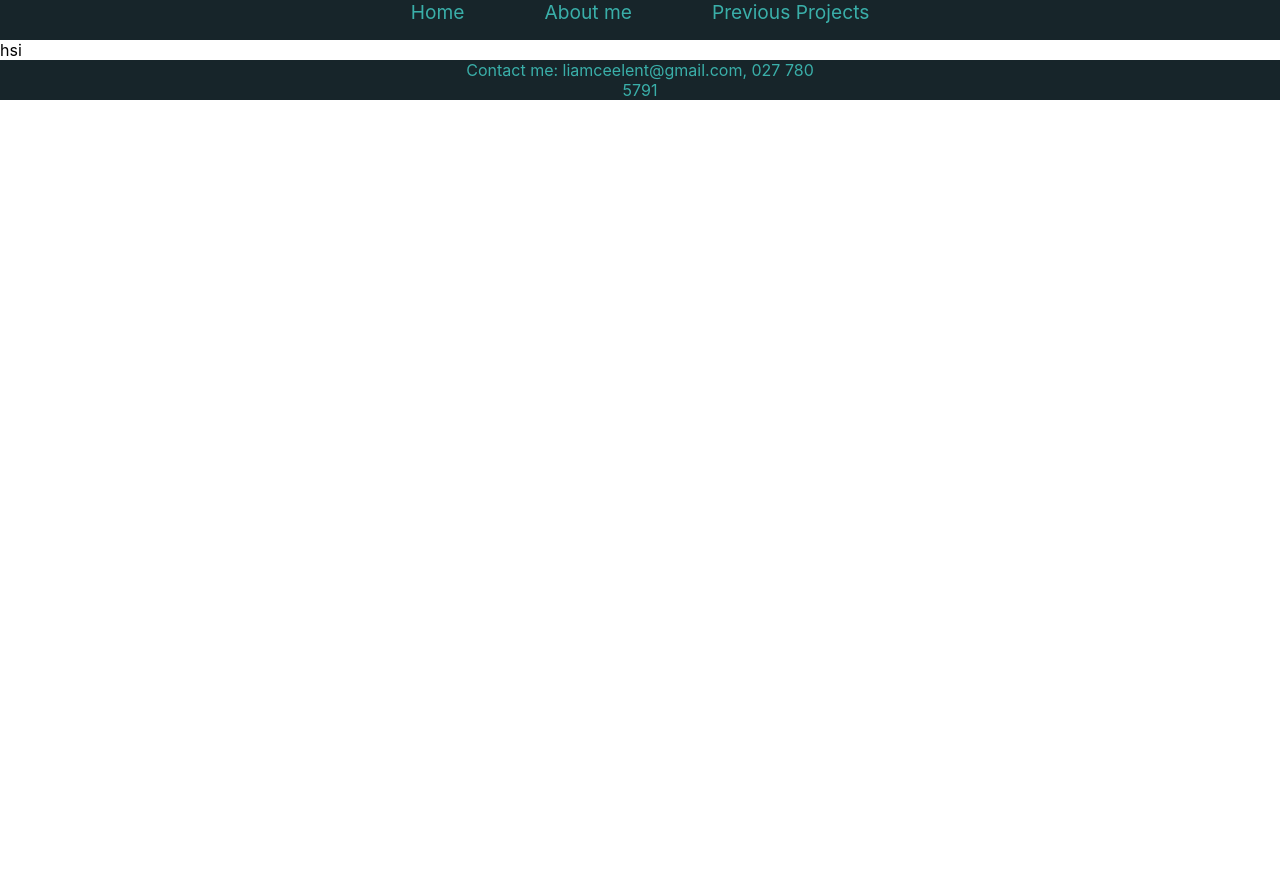
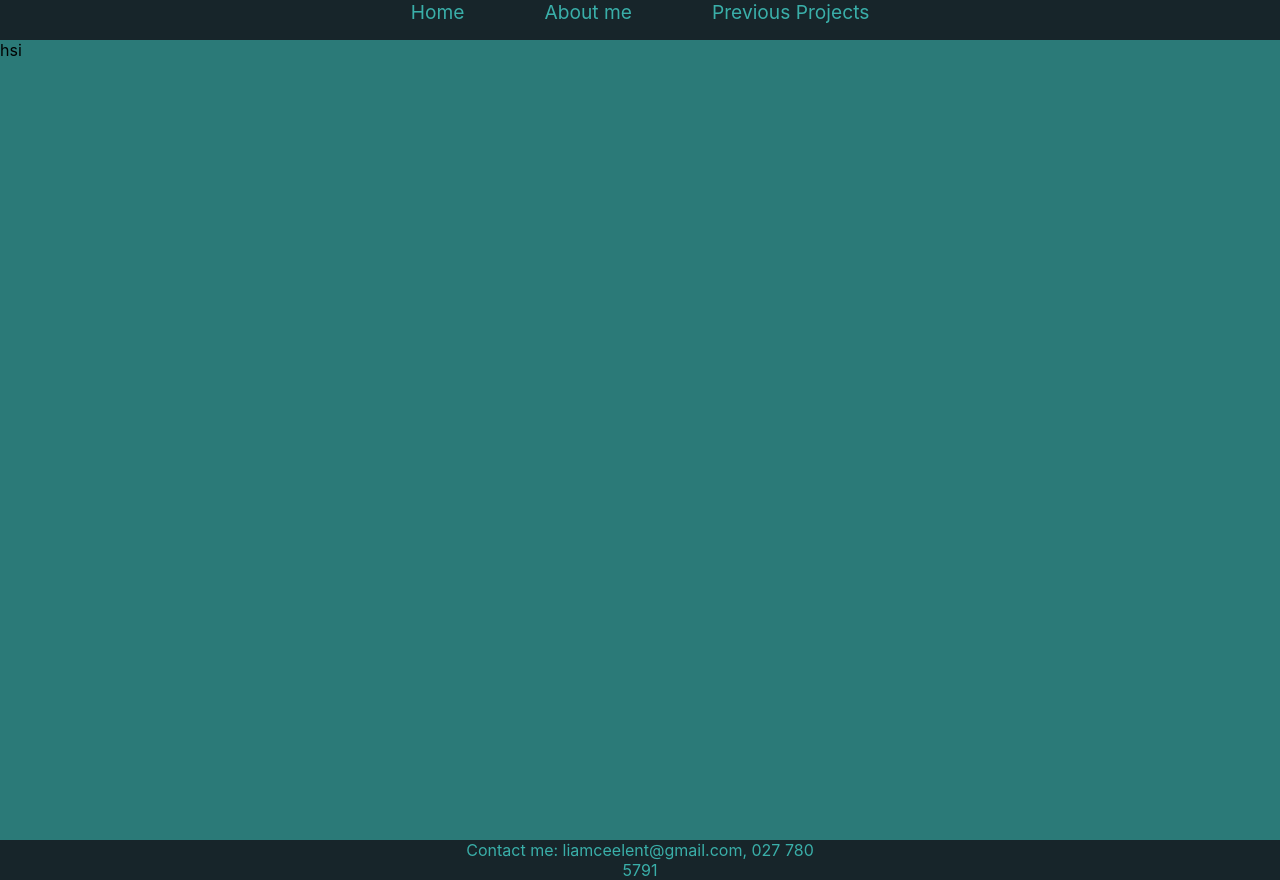
Before and after one commit to liamceelent/cv-website, a React (Create React App) app in the folder cv/: page /AboutMe in a window 1280 px wide. Before the commit the page ends 800 px from the top, so only its background shows below. Built offline with nearby package versions, Linux system fonts and the light colour scheme; the HTML template or start-up script is replaced by a standard one.

Commit message:
more changes

```diff
--- a/cv/src/components/AboutMe.js
+++ b/cv/src/components/AboutMe.js
@@ -1,9 +1,10 @@
 import React, { Component } from 'react'
+import './aboutme.css'
 
 class AboutMe extends Component {
   render() {
     return (
-      <div>hsi</div>
+      <div className='abouttext'>hsi</div>
     )
   }
 }
--- /dev/null
+++ b/cv/src/components/aboutme.css
@@ -0,0 +1,15 @@
+:root{
+    --clr-primary: #17252a;
+    --clr-neutral: #2b7a78;
+    --clr-neutral2: #3aafa9;
+    --clr-neutral3: #def2f1;
+    --clr-neutral4: #feffff;
+
+    --font-family: 'Squada One', cursive;
+}
+
+
+.abouttext {
+    background-color: var(--clr-neutral);
+    height: 100vh;
+}
--- a/cv/src/components/footer.css
+++ b/cv/src/components/footer.css
@@ -1,13 +1,12 @@
 :root{
-    --clr-primary: #17252a;
-    --clr-neutral: #2b7a78;
-    --clr-neutral-100: #3aafa9;
-    --clr-neutral-200: #def2f1;
-    --clr-neutral-200: #feffff;
+  --clr-primary: #17252a;
+  --clr-neutral: #2b7a78;
+  --clr-neutral2: #3aafa9;
+  --clr-neutral3: #def2f1;
+  --clr-neutral4: #feffff;
 
-    --font-family: 'Squada One', cursive;
-  }
-
+  --font-family: 'Squada One', cursive;
+}
 
 .footer {
     background-color: var(--clr-primary);
@@ -17,6 +16,6 @@
     width: 30%;
     text-align: center;
     margin: auto;
-    color: var(--clr-neutral-100);
+    color: var(--clr-neutral2);
     font-size: 2vh;
 }
--- a/cv/src/components/home.css
+++ b/cv/src/components/home.css
@@ -1,13 +1,12 @@
 :root{
   --clr-primary: #17252a;
   --clr-neutral: #2b7a78;
-  --clr-neutral-100: #3aafa9;
-  --clr-neutral-200: #def2f1;
-  --clr-neutral-200: #feffff;
+  --clr-neutral2: #3aafa9;
+  --clr-neutral3: #def2f1;
+  --clr-neutral4: #feffff;
 
   --font-family: 'Squada One', cursive;
 }
-
 
 .body {
   background-color: var(--clr-neutral);
@@ -17,10 +16,10 @@
 
 .text {
   width: 30%;
-  border: 3px solid var(--clr-neutral-100);
+  border: 3px solid var(--clr-neutral2);
   padding: 100px;
   text-align: center;
   margin: auto;
-  color: var(--clr-neutral-100);
+  color: var(--clr-neutral2);
   font-size: 5vh;
 }
--- a/cv/src/components/navbar.css
+++ b/cv/src/components/navbar.css
@@ -19,13 +19,13 @@
 
 .navitem {
   margin: 40px;
-  color: var(--clr-neutral-100);
+  color: var(--clr-neutral2);
   text-decoration: none;
 
 }
 
 .navitem:hover {
-  color: var(--clr-neutral-200);
+  color: var(--clr-neutral3);
 }
 
 /* color syles, #17252a, #2b7a78, #3aafa9, #def2f1, #feffff */
```
